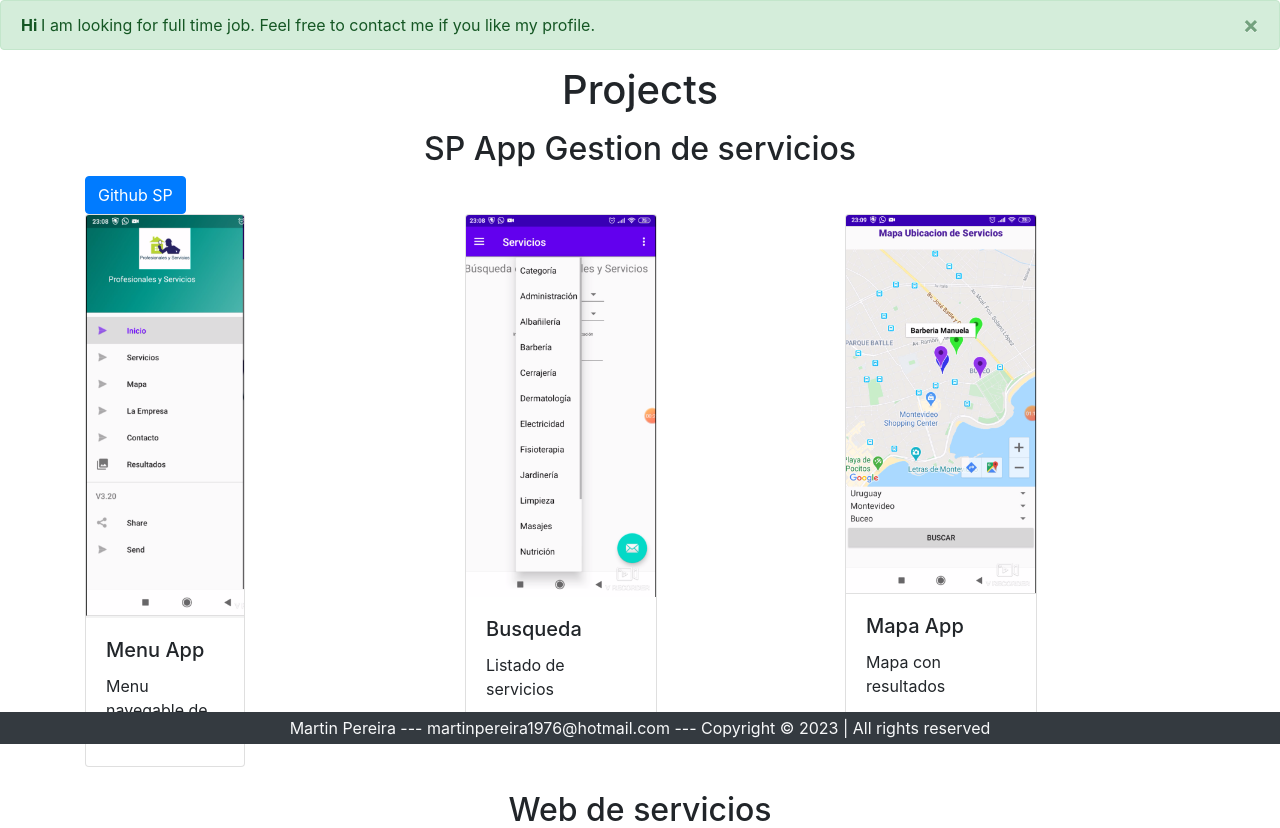
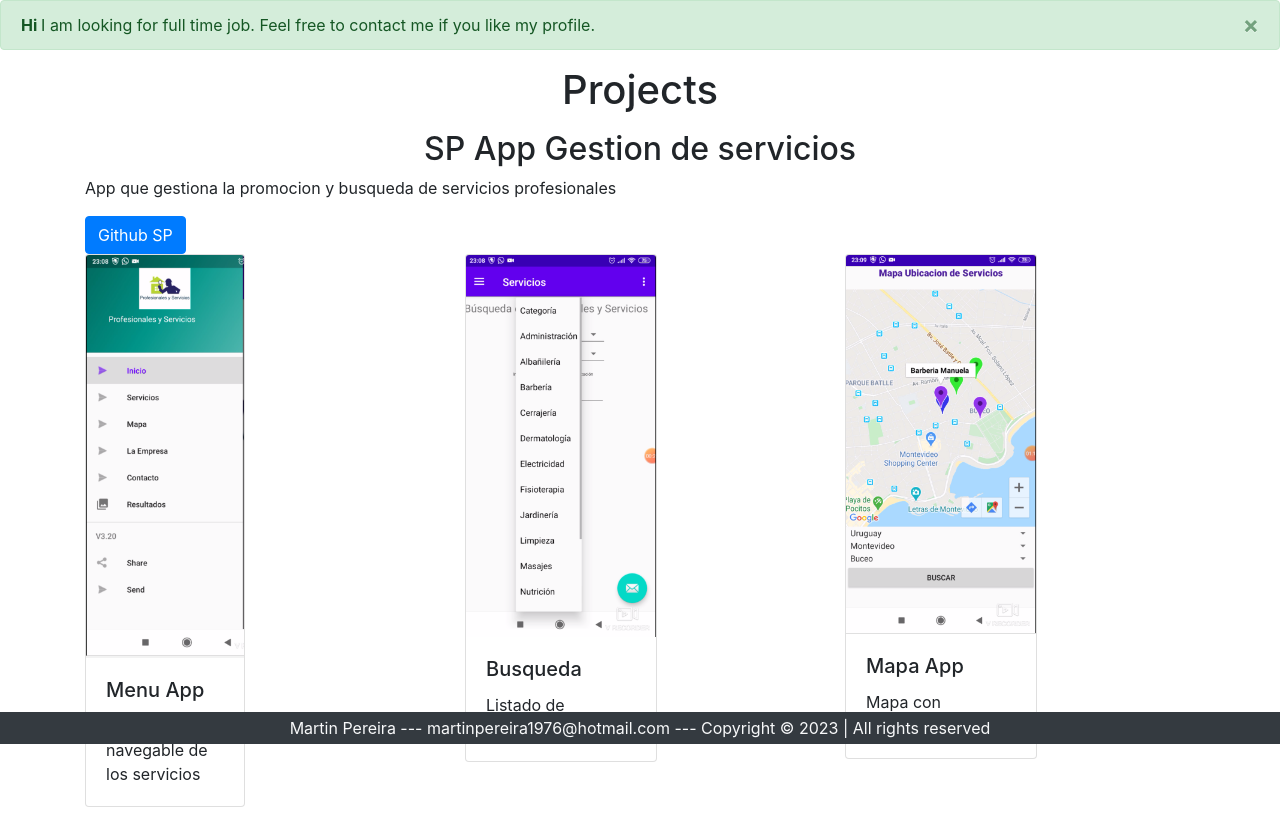
Before and after one commit to MartinPereiraDev/Portfolio, a Django app: page /projects in a window 1280 px wide. Shown: the part 56-884 px from the top of the page. Run offline with Django 4.2, Linux system fonts and the light colour scheme.

Commit message:
modificando templates/projects

```diff
--- a/templates/projects.html
+++ b/templates/projects.html
@@ -6,6 +6,7 @@
     <div class="container my-3">
         <h1 class="text-center my-3">Projects</h1>
         <h2 class="text-center my-2">SP App Gestion de servicios</h2>
+        <p>App que gestiona la promocion y  busqueda de  servicios profesionales</p>
         <a  href="https://github.com/MPDevuy/Android" class="btn btn-primary">Github SP</a>
         <div class="row">
         <div class=" col-md-4">
@@ -97,7 +98,7 @@
             <img class="card-img-top" src="static/ClientesListar.png" alt="Card image cap">
             <div class="card-body">
                 <h5 class="card-title"> Clients list</h5>
-                <p class="card-text">List of clients</p>
+                <p class="card-text">List of clients </p>
 
 
 
```
